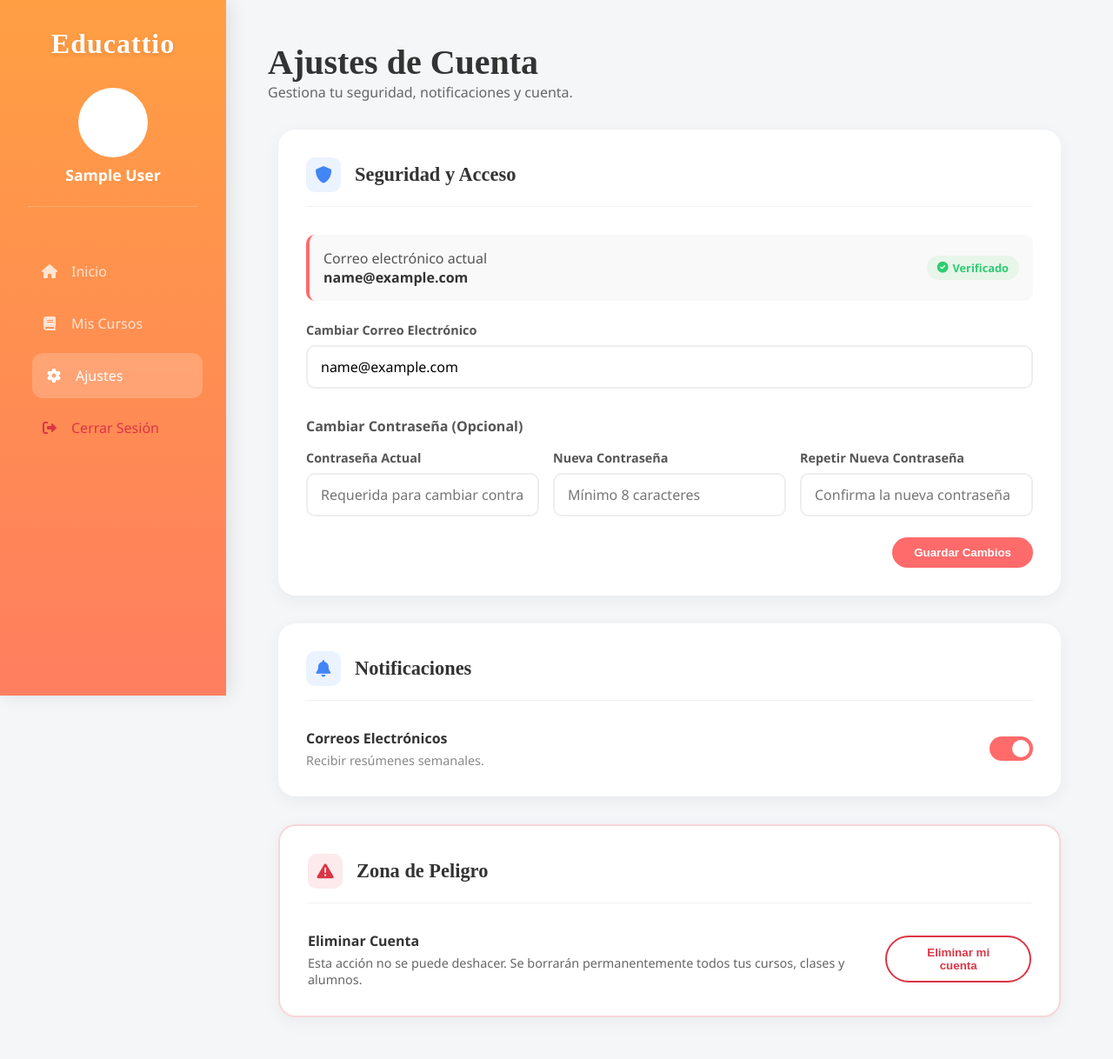
After one commit to AzaBP/educattio, a PHP site: page /ajustes.php in a window 1280 px wide. The commit adds this page. Shown: the whole page at 87% size. Run offline with PHP 8.4, Linux system fonts and the light colour scheme; the visitor is signed in with stand-in values (Sample User, id 1).

Commit message:
aza arreglos 05/03/2026

```diff
--- /dev/null
+++ b/php/ajustes.php
@@ -0,0 +1,188 @@
+<?php
+session_start();
+// Asegúrate de que la ruta a conexion.php es correcta según tus carpetas
+include '../php/conexion.php';
+
+// 1. SEGURIDAD: Si no está logueado, lo echamos al login
+if (!isset($_SESSION['usuario_id'])) {
+    header("Location: inicio_sesion.html");
+    exit();
+}
+
+$id_usuario = $_SESSION['usuario_id'];
+
+// 2. OBTENER LOS DATOS ACTUALES DEL USUARIO DE LA BASE DE DATOS
+try {
+    // Pedimos el nombre completo, el de usuario y el email
+    $sql = "SELECT nombre_completo, nombre_usuario, email FROM usuarios WHERE id = :id";
+    $stmt = $conexion->prepare($sql);
+    $stmt->bindParam(':id', $id_usuario);
+    $stmt->execute();
+
+    $datos_usuario = $stmt->fetch(PDO::FETCH_ASSOC);
+
+    // Por si la cuenta fue borrada mientras estaba logueado
+    if (!$datos_usuario) {
+        session_destroy();
+        header("Location: inicio_sesion.html");
+        exit();
+    }
+} catch (PDOException $e) {
+    die("Error al cargar los datos: " . $e->getMessage());
+}
+?>
+
+<!DOCTYPE html>
+<html lang="es">
+<head>
+    <meta charset="UTF-8">
+    <meta name="viewport" content="width=device-width, initial-scale=1.0">
+    <title>Educattio - Ajustes de Cuenta</title>
+
+    <link rel="icon" type="image/png" href="../imagenes/dolphin.png">
+    <link rel="stylesheet" href="../css/global.css">
+    <link rel="stylesheet" href="../css/portal_inicio_usuario.css">
+    <link rel="stylesheet" href="../css/ajustes.css">
+    <link href="https://cdnjs.cloudflare.com/ajax/libs/font-awesome/6.0.0/css/all.min.css" rel="stylesheet">
+</head>
+<body>
+
+    <div class="dashboard-layout">
+
+        <aside class="sidebar">
+            <div class="sidebar-header">
+                <h2>Educattio</h2>
+            </div>
+
+            <div class="sidebar-profile">
+                <a href="perfil_usuario.html" class="profile-link">
+                    <img src="../imagenes/icons8-profesor-100.png" alt="Perfil" class="sidebar-pic">
+                </a>
+                <p class="sidebar-user-name"><?php echo htmlspecialchars($datos_usuario['nombre_completo'] ?? $datos_usuario['nombre_usuario']); ?></p>
+            </div>
+
+            <nav class="sidebar-nav">
+                <a href="portal_inicio_usuario.php" class="nav-item"><i class="fas fa-home"></i> <span>Inicio</span></a>
+                <a href="portal_cursos.html" class="nav-item"><i class="fas fa-book"></i> <span>Mis Cursos</span></a>
+                <a href="ajustes.php" class="nav-item active"><i class="fas fa-cog"></i> <span>Ajustes</span></a>
+                <a href="../php/logout.php" class="nav-item text-danger"><i class="fas fa-sign-out-alt"></i> <span>Cerrar Sesión</span></a>
+            </nav>
+        </aside>
+
+        <main class="main-content">
+            <header class="page-header">
+                <h1>Ajustes de Cuenta</h1>
+                <p>Gestiona tu seguridad, notificaciones y cuenta.</p>
+            </header>
+
+            <div class="settings-container">
+
+                <?php if(isset($_GET['exito'])): ?>
+                    <div style="background-color: #e8f5e9; color: #2e7d32; padding: 15px; border-radius: 10px; margin-bottom: 20px; font-weight: bold; text-align: center;">
+                        <i class="fas fa-check-circle"></i> ¡Cambios guardados correctamente!
+                    </div>
+                <?php endif; ?>
+
+                <?php if(isset($_GET['error'])): ?>
+                    <div style="background-color: #ffebee; color: #c62828; padding: 15px; border-radius: 10px; margin-bottom: 20px; font-weight: bold; text-align: center;">
+                        <i class="fas fa-exclamation-circle"></i>
+                        <?php
+                            if ($_GET['error'] == 'pass_incorrecta') {
+                                echo 'La contraseña actual no es correcta.';
+                            } elseif ($_GET['error'] == 'pass_no_coincide') {
+                                echo 'Las contraseñas nuevas no coinciden.';
+                            } elseif ($_GET['error'] == 'email_duplicado') {
+                                echo 'Ese correo electrónico ya está registrado en otra cuenta.';
+                            } elseif ($_GET['error'] == 'email_vacio') {
+                                echo 'El correo electrónico no puede estar vacío.';
+                            } else {
+                                echo 'Hubo un error al intentar guardar los cambios.';
+                            }
+                        ?>
+                    </div>
+                <?php endif; ?>
+
+                <form action="../php/actualizar_ajustes.php" method="POST">
+                    <section class="card settings-card">
+                        <div class="card-header">
+                            <div class="icon-box color-blue"><i class="fas fa-shield-alt"></i></div>
+                            <h3>Seguridad y Acceso</h3>
+                        </div>
+
+                        <div class="settings-form">
+                            <div class="current-email-display">
+                                <div>
+                                    <p>Correo electrónico actual</p>
+                                    <strong><?php echo htmlspecialchars($datos_usuario['email']); ?></strong>
+                                </div>
+                                <span class="badge-verified"><i class="fas fa-check-circle"></i> Verificado</span>
+                            </div>
+
+                            <div class="input-group">
+                                <label>Cambiar Correo Electrónico</label>
+                                <input type="email" name="nuevo_email" value="<?php echo htmlspecialchars($datos_usuario['email']); ?>" required>
+                            </div>
+
+                            <h4 style="margin-top: 2rem; margin-bottom: 1rem; color: #555;">Cambiar Contraseña (Opcional)</h4>
+
+                            <div class="form-row three-cols">
+                                <div class="input-group">
+                                    <label>Contraseña Actual</label>
+                                    <input type="password" name="pass_actual" placeholder="Requerida para cambiar contraseña">
+                                </div>
+                                <div class="input-group">
+                                    <label>Nueva Contraseña</label>
+                                    <input type="password" name="pass_nueva" placeholder="Mínimo 8 caracteres">
+                                </div>
+                                <div class="input-group">
+                                    <label>Repetir Nueva Contraseña</label>
+                                    <input type="password" name="pass_repetida" placeholder="Confirma la nueva contraseña">
+                                </div>
+                            </div>
+
+                            <div style="text-align: right; margin-top: 1rem;">
+                                <button type="submit" class="btn btn-primary">Guardar Cambios</button>
+                            </div>
+                        </div>
+                    </section>
+                </form>
+
+                <section class="card settings-card">
+                    <div class="card-header">
+                        <div class="icon-box color-blue"><i class="fas fa-bell"></i></div>
+                        <h3>Notificaciones</h3>
+                    </div>
+                    <div class="toggles-list">
+                        <div class="toggle-item">
+                            <div class="toggle-info">
+                                <h4>Correos Electrónicos</h4>
+                                <p>Recibir resúmenes semanales.</p>
+                            </div>
+                            <label class="switch"><input type="checkbox" checked><span class="slider round"></span></label>
+                        </div>
+                    </div>
+                </section>
+
+                <section class="card settings-card danger-zone">
+                    <div class="card-header">
+                        <div class="icon-box color-red"><i class="fas fa-exclamation-triangle"></i></div>
+                        <h3 class="text-danger">Zona de Peligro</h3>
+                    </div>
+                    <div class="danger-content">
+                        <div class="danger-text">
+                            <h4>Eliminar Cuenta</h4>
+                            <p>Esta acción no se puede deshacer. Se borrarán permanentemente todos tus cursos, clases y alumnos.</p>
+                        </div>
+
+                        <form action="../php/eliminar_cuenta.php" method="POST" onsubmit="return confirm('⚠️ ¿Estás COMPLETAMENTE SEGURO de que deseas eliminar tu cuenta? Perderás todos tus datos y esta acción NO se puede deshacer.');">
+                            <button type="submit" class="btn btn-danger">Eliminar mi cuenta</button>
+                        </form>
+                    </div>
+                </section>
+
+            </div>
+        </main>
+    </div>
+
+</body>
+</html>
--- a/php/login.php
+++ b/php/login.php
@@ -24,7 +24,7 @@ if ($_SERVER["REQUEST_METHOD"] == "POST") {
                 $_SESSION['usuario_id'] = $usuario_encontrado['id'];
                 $_SESSION['nombre_usuario'] = $usuario_encontrado['nombre_usuario'];
 
-                header("Location: ../interfaces/portal_inicio_usuario.php");
+                header("Location: ../php/portal_inicio_usuario.php");
                 exit();
 
             } else {
--- a/php/portal_inicio_usuario.php
+++ b/php/portal_inicio_usuario.php
@@ -44,9 +44,9 @@ $nombre_usuario = $_SESSION['nombre_usuario'];
             </div>
 
             <nav class="sidebar-nav">
-                <a href="#" class="nav-item active"><i class="fas fa-home"></i> Inicio</a>
+                <a href="portal_inicio_usuario.php" class="nav-item active"><i class="fas fa-home"></i> Inicio</a>
                 <a href="portal_cursos.html" class="nav-item"><i class="fas fa-chalkboard-teacher"></i> Mis Cursos</a>
-                <a href="ajustes.html" class="nav-item"><i class="fas fa-cog"></i> Ajustes</a>
+                <a href="ajustes.php" class="nav-item"><i class="fas fa-cog"></i> Ajustes</a>
             </nav>
 
             <div class="sidebar-footer">
```
Also changed, not shown: php/actualizar_ajustes.php (added, +80 -0 lines), php/eliminar_cuenta.php (added, +32 -0 lines).
